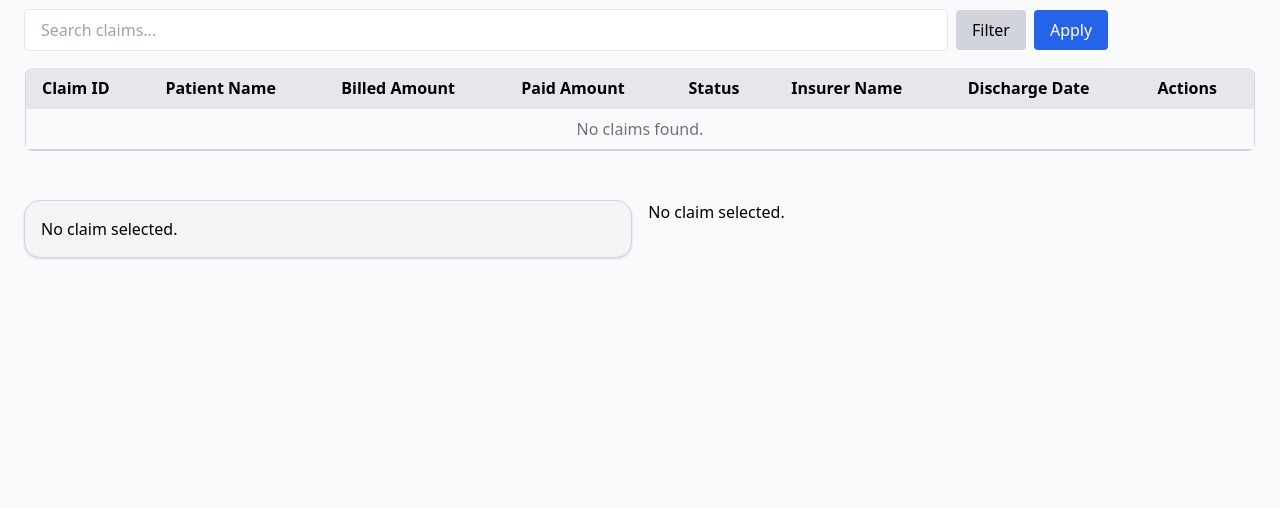
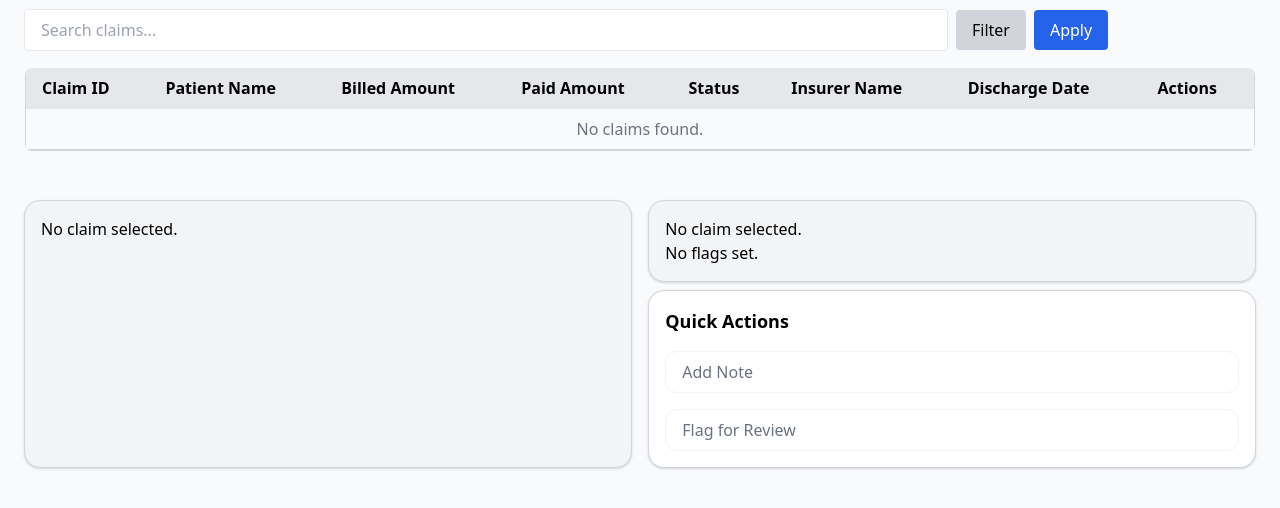
Before and after one commit to Fraire209/erisa-challenge, a Django app: page / in a window 1280 px wide. Shown: the part 169-677 px from the top of the page. Run offline with Django 5.2, Linux system fonts and the light colour scheme; data that the repository does not hold is empty; some libraries are stand-ins or nearby versions.

Commit message:
Create actions_partial and flag_partial files to update sections dynamically using htmx
Added flag functionality through button and displays flag icon next to view button of corresponding claim in the claims_table_body
Flags are stored in a table claims_systemflag linked to Claim by fk

```diff
--- /dev/null
+++ b/claims/templates/claims/actions_partial.html
@@ -0,0 +1,59 @@
+<!-- Bottom Box: Quick Actions -->
+    <div class="bg-white border border-gray-300 shadow p-4 rounded-2xl flex-1">
+        <h3 class="text-lg font-semibold mb-4">Quick Actions</h3>                                        <!-- title -->
+
+        <!-- Alpine.js container, reactive state variable to track whether window is open or not -->
+        <div x-data="{ open: false }" class="flex-1 mt-4 py-2 px-4 rounded-xl border border-gray-100">
+
+            <!-- Add Note button, will open the actual text area when triggered -->
+            <button
+                @click="open = !open" class="text-gray-500">                                                  <!-- if open, it will set it to false if clicked again to close it-->
+                Add Note
+            </button>
+
+            <!-- Form, initially hidden since open is false, defines the POST method and HTMX for updates, and defines url to be used -->
+            <form
+                x-show="open"
+                x-transition
+                method="POST"
+                hx-post="{% url 'add_note' claim.id %}"
+                hx-target="#notes-panel"
+                hx-swap="innerHTML"
+                class="mt-2"
+            >
+                {% csrf_token %}                                                                <!-- middleware token to prevent 403 forbidden error -->
+                <textarea
+                name="text"
+                rows="3"
+                placeholder="Write your note..."
+                class="w-full px-3 py-2 border rounded mb-2 text-sm leading-snug placeholder-gray-400"></textarea> <!-- tailwing css to make lineheigh match padding-->
+
+                <button
+                    type="submit"
+                    class="bg-blue-500 hover:bg-blue-600 text-white px-4 py-2 rounded">
+                    Submit
+                </button>
+            </form>
+
+        </div>
+
+        <!-- button inside a form to create a POST method, htmx request to update flag panel, and a second request to update the table with flag icon -->
+        <div class="flex-1 mt-4 py-2 px-4 rounded-xl border border-gray-100">
+            <form
+                method="POST"
+                hx-post="{% url 'add_flag' claim.id %}"
+                hx-target="#flag-panel"
+                hx-swap="innerHTML"
+                class="flex gap-2"
+            >
+                {% csrf_token %}
+                <button type="submit" class="text-gray-500">
+                    Flag for Review
+                </button>
+            </form>
+        </div>
+
+
+
+
+    </div>
--- a/claims/templates/claims/claims_table_body.html
+++ b/claims/templates/claims/claims_table_body.html
@@ -24,11 +24,10 @@
             {% for claim in claims %}
             <!-- for each claim, creates a table row with all the attributes-->
             <tr class="text-left hover:bg-blue-100">
-                <td class="px-4 py-2 font-mono text-blue-800">{{ claim.claim_id }}</td>
+                <td class="px-4 py-2 font-mono text-blue-800">{{ claim.claim_id }}</td>      <!-- claim id-->
                 <td class="px-4 py-2">{{ claim.patient_name }}</td>
                 <td class="px-4 py-2">${{ claim.billed_amount|floatformat:2|intcomma }}</td> <!-- float number formatting with commas -->
                 <td class="px-4 py-2 {% if claim.paid_amount == 0.00 %}text-red-500{% else %}text-green-500{% endif %}">${{ claim.paid_amount|floatformat:2|intcomma }}</td> <!-- logic goes in tags not inline, paid green, not paid red-->
-              <!--- <td class="justify-self-end inline-block px-10 py-1 rounded-2xl font-semibold {% if claim.status == 'Denied' %} text-red-900 bg-red-100 {% elif claim.status == 'Paid' %} text-green-500 bg-green-100 {% else %} text-blue-500 bg-blue-100 {% endif %}"> {{ claim.status }}</td> <!-- approved green, denied red, under review blue -->
                 <td class="px-4 py-2 text-center align-middle">                                  <!-- approved green, denied red, under review blue, centered and justified inside the span -->
                     <span class="inline-block w-30 h-8 rounded-2xl font-semibold text-sm
                         {% if claim.status == 'Denied' %} text-red-900 bg-red-100
@@ -39,18 +38,29 @@
                         {{ claim.status }}                                                      <!-- prevent text wrapping to keep it single lined -->
                     </span>
                 </td>
-                <td class="px-4 py-2">{{ claim.insurer_name }}</td>
-                <td class="px-4 py-2">{{ claim.discharge_date }}</td>
-                <td class="px-4 py-2 text-center">
-                    <!-- htmx setup for claim details dashboard updates through view button -->
+                <td class="px-4 py-2">{{ claim.insurer_name }}</td>                 <!-- insurer name -->
+                <td class="px-4 py-2">{{ claim.discharge_date }}</td>               <!-- discharge date -->
+                <td class="px-4 py-2 text-center">                                  <!-- view button -->
+                    <div class="inline-flex items-center justify-center gap-2">     <!-- flex container to display flag and view button side by side -->
+
                         <button
                             hx-get="{% url 'claim_detail_partial' claim.id %}"
                             hx-target="#claim-detail-panel"
                             hx-swap="innerHTML"
-                        class="block bg-blue-500 hover:bg-blue-600 text-white px-3 py-1 rounded">
+                            class="bg-blue-500 hover:bg-blue-600 text-white px-3 py-1 rounded"
+                        >
                             View
                         </button>
+
+                        <span class="w-4 text-yellow-500 text-center">  <!-- Flag placeholder to avoid view button shifting when adding flag icon -->
+                            {% if claim.flags.exists %}
+                                ⚑
+                            {% endif %}
+                        </span>
+
+                    </div>
                 </td>
+
             </tr>
             <!-- empty table case-->
             {% empty %}
@@ -70,18 +80,37 @@
 
     <!-- event listener to trigger a ajax request for claim/pk/notes url based on a request to claim detail panel. extracts its claim id -->
     <script>
-        document.body.addEventListener('htmx:afterSwap', function(evt) {
-            // Check if the claim detail panel just updated
-            if(evt.target.id === 'claim-detail-panel') {
-                // Extract claim ID from the URL of the response
+
+        // Listener for when claim detail panel updates, hx-on:afterRequest did not work
+        document.body.addEventListener('htmx:afterSwap', function(evt) {                                    //works for max of two urls else it skips one
+            if(evt.target.id === 'claim-detail-panel'){
                 const urlMatch = evt.detail.xhr.responseURL.match(/\/claim\/(\d+)\/details\//);
                 if(urlMatch){
                     const claimId = urlMatch[1];
-                    // Trigger HTMX request to update notes panel
+
+                    // Update notes panel
                     htmx.ajax('GET', `/claim/${claimId}/notes/`, {target:'#notes-panel', swap:'innerHTML'});
+
+                    // Update flag panel
+                    htmx.ajax('GET', `/claim/${claimId}/flags/`, {target:'#flag-panel', swap:'innerHTML'});
                 }
             }
         });
+
+        // Listener for when flag panel updates, then update actions panel                                      //second listner to make sure ALL urls are invoked
+        document.body.addEventListener('htmx:afterSwap', function(evt) {
+            if(evt.target.id === 'flag-panel'){
+                const urlMatch = evt.detail.xhr.responseURL.match(/\/claim\/(\d+)\/flags\//);
+                if(urlMatch){
+                    const claimId = urlMatch[1];
+
+                    // Update actions panel after flag panel is loaded
+                    htmx.ajax('GET', `/claim/${claimId}/actions/`, {target:'#quick-actions-panel', swap:'innerHTML'});
+                }
+            }
+        });
+
+
     </script>
 
 
@@ -125,18 +154,41 @@
     <!-- Fixed bottom-left panel -->
     <div id="claim-detail-panel" class="mt-4 w-1/2 bg-gray-100 border border-gray-300 shadow p-4 rounded-2xl overflow-auto">
         {% if claims %}
-                {% include "claims/claim_detail_partial.html" with claim=claims.0 %} <!-- this selects the first item in the table page as the default -->
+            {% include "claims/claim_detail_partial.html" with claim=claims.0 %}
         {% else %}
             <p>No claim selected.</p>
         {% endif %}
     </div>
 
-        <!-- Right container with two stacked boxes -->
-        <div id="notes-panel" class="w-1/2 flex flex-col gap-4 mt-4">
+    <!-- Right: Two main vertical containers -->
+    <div class="w-1/2 flex flex-col gap-2">
+
+        <!-- top container with two stacked boxes inside of it  -->
+        <div class=" flex flex-col  bg-gray-100 mt-4 border border-gray-300 shadow  p-4 rounded-2xl flex-1">
+
+            <!-- Notes panel -->
+            <div id="notes-panel">
                 {% if claims %}
-                {% include "claims/notes_partial.html" with claim=claims.0 %} <!-- this selects the first item in the table page as the default -->
+                    {% include "claims/notes_partial.html" with claim=claims.0 %}
                 {% else %}
                     <p>No claim selected.</p>
                 {% endif %}
             </div>
+
+            <!-- Flag panel -->
+            <div id="flag-panel">
+                {% if claims %}
+                    {% include "claims/flag_partial.html" with claim=claims.0 %}
+                {% else %}
+                    <p>No flags set.</p>
+                {% endif %}
             </div>
+        </div>
+        <!-- bottom container div -->
+        <div id="quick-actions-panel">
+                {% include "claims/actions_partial.html" with claim=claims.0 %}
+        </div>
+
+    </div>
+
+</div>
--- a/claims/urls.py
+++ b/claims/urls.py
@@ -2,8 +2,12 @@ from django.urls import path
 from claims import views  # import your views.py file
 
 urlpatterns = [
-    path("", views.home, name="home"),                                                      # "" means this URL pattern matches the root of wherever this app is mounted
-    path("claim/<int:pk>/details/", views.claim_detail, name="claim_detail_partial"),       #called by the view button for claim detail dashboard
-    path('claim/<int:pk>/add-note/', views.add_note, name='add_note'),                      #called by add note button to request POST method (adds to Note DB)
-    path("claim/<int:pk>/notes/", views.claim_notes_partial, name="claim_notes_partial"),   #called when a new claim is in view to show related notes and flags
+    path("", views.home, name="home"),                                                          # "" means this URL pattern matches the root of wherever this app is mounted -also used as table partial path-
+    path("claim/<int:pk>/details/", views.claim_detail, name="claim_detail_partial"),           #called by the view button for claim detail dashboard
+    path('claim/<int:pk>/add-note/', views.add_note, name='add_note'),                          #called by add note button to request POST method (adds to Note DB)
+    path("claim/<int:pk>/notes/", views.claim_notes_partial, name="claim_notes_partial"),       #called when view is pressed to show claim notes for claim
+    path("claim/<int:pk>/add-flag/", views.add_flag, name="add_flag"),                   #called when add flag button is pressed for POST
+    path("claim/<int:pk>/flags/", views.flag_partial, name="flag_partial"),                     #called when view button is pressed to render flag panel
+    path('claim/<int:pk>/actions/', views.quick_actions_partial, name='quick_actions_partial')  #called when view is clicked for quick actions to receive claim id
+
 ]
--- a/claims/views.py
+++ b/claims/views.py
@@ -1,13 +1,14 @@
 from django.shortcuts import render, get_object_or_404
-from claims.models import Claim
+from claims.models import Claim,SystemFlag
 from claims.forms import NoteForm
 from django.core.paginator import Paginator
 from django.db.models import Q  # queries
 
+#default view, renders the table and the pagination controls
 def home(request):
     search_query = request.GET.get("q", "")
     page_number = request.GET.get("page", 1)
-    claims_list = Claim.objects.all().order_by("id").prefetch_related('details')  # Order for consistency and fetches the associated details from ClaimDetails
+    claims_list = Claim.objects.all().order_by("id").prefetch_related('details','flags')  # Order for consistency and fetches the associated details from ClaimDetails
     selected_insurer = request.GET.get("insurer", "")
     selected_status = request.GET.get("status", "")
 
@@ -43,7 +44,7 @@ def home(request):
     statuses = Claim.objects.values_list('status', flat=True).distinct()
 
 
-
+    #information passed to the partial
     context = {
         "claims": page_obj,
         "q": search_query,
@@ -55,7 +56,7 @@ def home(request):
 
     if request.headers.get("HX-Request"):
         # If request comes from HTMX, return only the table body
-        return render(request, "claims/claims_table_body.html", context)
+        return render(request, "claims/claims_table_body.html", context) #avoids rerendering the search and filter sections
 
     return render(request, "claims/base.html", context) # returns full page upon initial load
 
@@ -64,7 +65,7 @@ def claim_detail(request, pk):
     claim = get_object_or_404(Claim, pk=pk)
     return render(request, "claims/claim_detail_partial.html", {"claim": claim})
 
-#POST method
+#POST method for notes
 def add_note(request, pk):
     claim = get_object_or_404(Claim, pk=pk) #gets claim from Claim with matching pk
 
@@ -77,8 +78,34 @@ def add_note(request, pk):
     # Return updated notes partial
     return render(request, "claims/notes_partial.html", {"claim": claim})
 
+#renders notes panel
 def claim_notes_partial(request, pk):
     claim = get_object_or_404(Claim, pk=pk)
     notes = claim.notes.all()             #retrieves all notes associated with claim pk
     #Return updated notes partial
     return render(request, "claims/notes_partial.html", {"claim": claim, "notes": notes})
+
+#POST method for flags
+def add_flag(request, pk):
+    claim = get_object_or_404(Claim, pk=pk)
+
+    # Create the flag
+    SystemFlag.objects.create(
+        claim=claim,
+        message="Review Recommended"  # must match model field "message"
+    )
+
+    # Return updated flag panel for HTMX
+    flags = claim.flags.all()
+    return render(request, "claims/flag_partial.html", {"claim": claim, "flags": flags})
+
+#renders the flag panel
+def flag_partial(request, pk):
+    claim = get_object_or_404(Claim, pk=pk)
+    flags = claim.flags.all()
+    return render(request, "claims/flag_partial.html", {"claim": claim, "flags": flags})
+
+#renders the quick actions panel
+def quick_actions_partial(request, pk):
+    claim = get_object_or_404(Claim, pk=pk)
+    return render(request, "claims/actions_partial.html", {"claim": claim})
```
Also changed, not shown: claims/models.py (+9 -0 lines), claims/templates/claims/flag_partial.html (added, +15 -0 lines), claims/templates/claims/notes_partial.html (+3 -58 lines), claims/migrations/0006_note_note_type.py (added), claims/migrations/0007_remove_note_note_type.py (added), claims/migrations/0008_systemflag.py (added), claims/migrations/0009_remove_systemflag_reviewed.py (added). Lines whose indentation alone changed are shown as unchanged.
